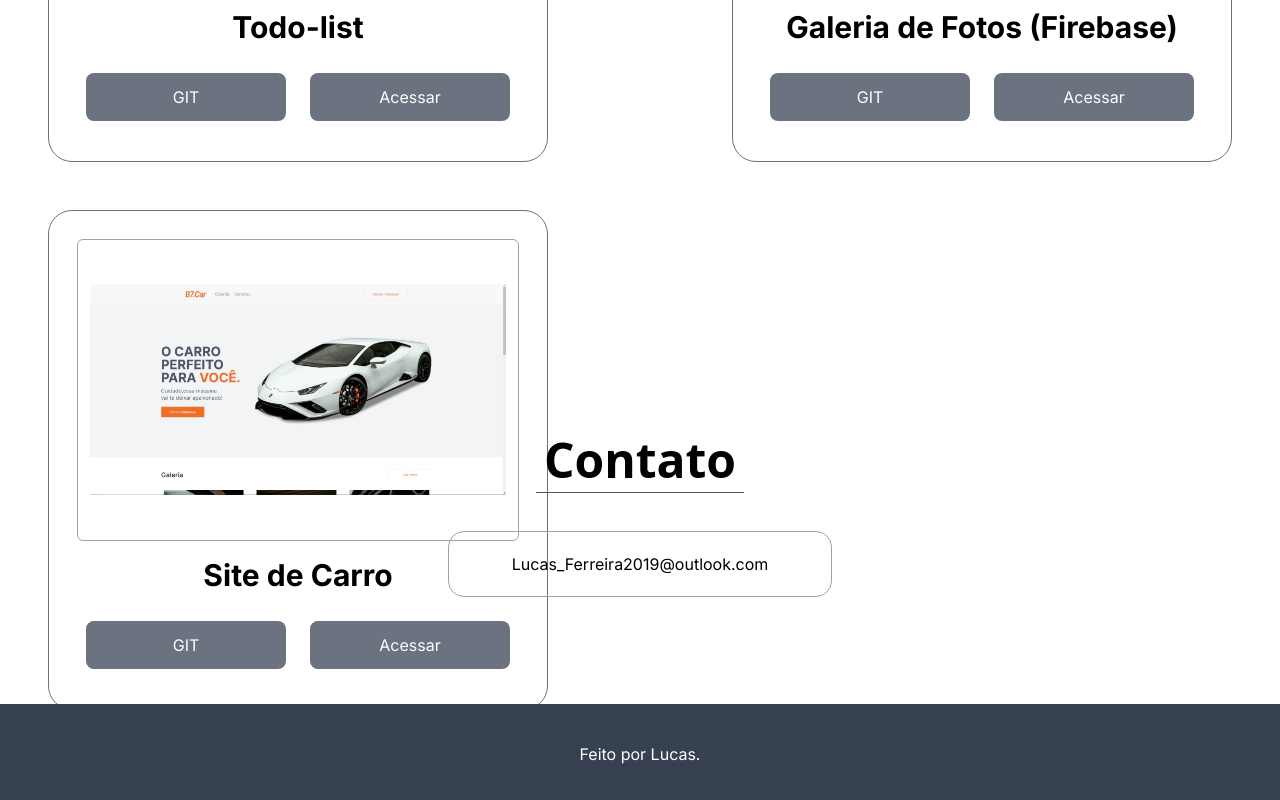
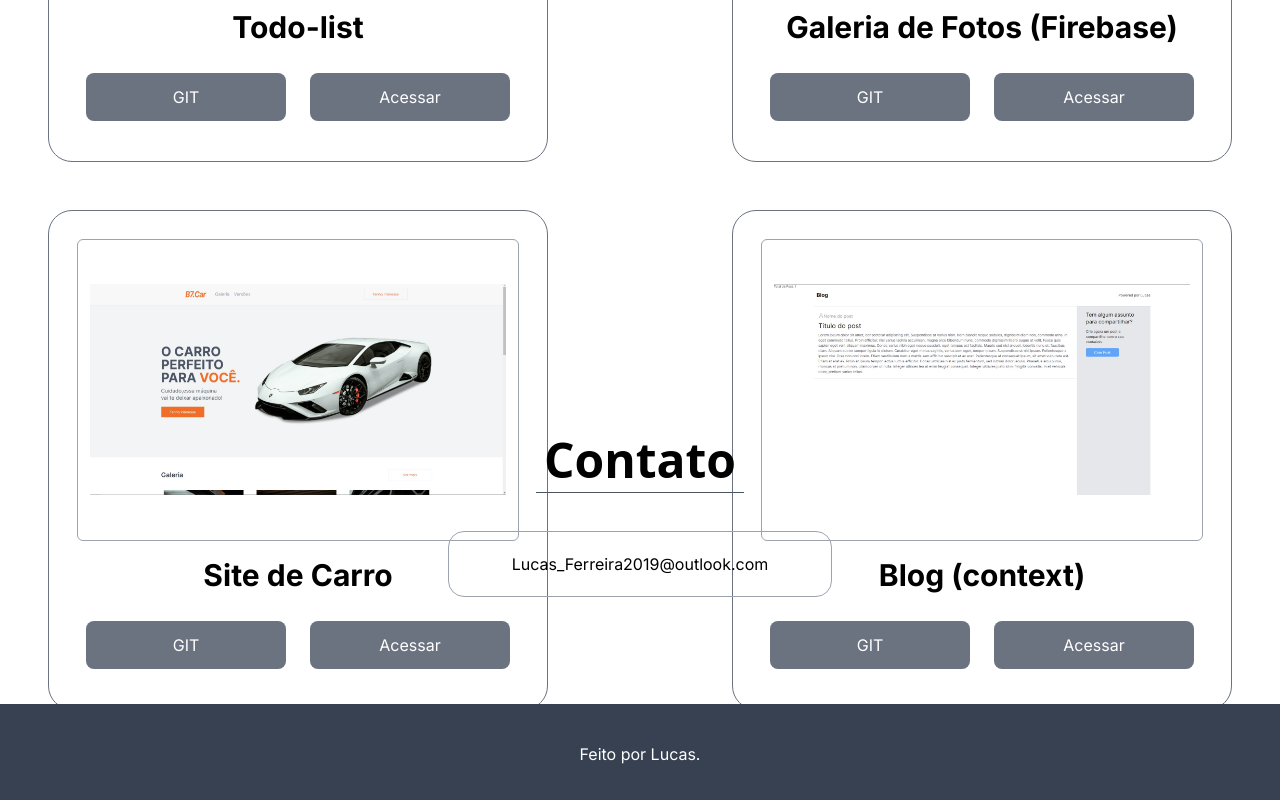
Before and after one commit to LukeBras/site-de-portifolio, a Next.js app: page / in a window 1280 px wide. Shown: the part 3096-3896 px from the top of the page. Built offline with nearby package versions, Linux system fonts and the light colour scheme.

Commit message:
adicionando novo projeto

```diff
--- a/src/components/MyProjects.tsx
+++ b/src/components/MyProjects.tsx
@@ -15,6 +15,7 @@ export  const MyProjects = ()=>{
                     <Project img="/assets/todo.jpeg" projeto="Todo-list"/>
                     <Project img="/assets/galeria.jpeg" projeto="Galeria de Fotos (Firebase)"/>
                     <Project img="/assets/site-carros.jpeg" projeto="Site de Carro"/>
+                    <Project img="/assets/blog.jpeg" projeto="Blog (context) "/>
 
                 </div>
             </div>
```
